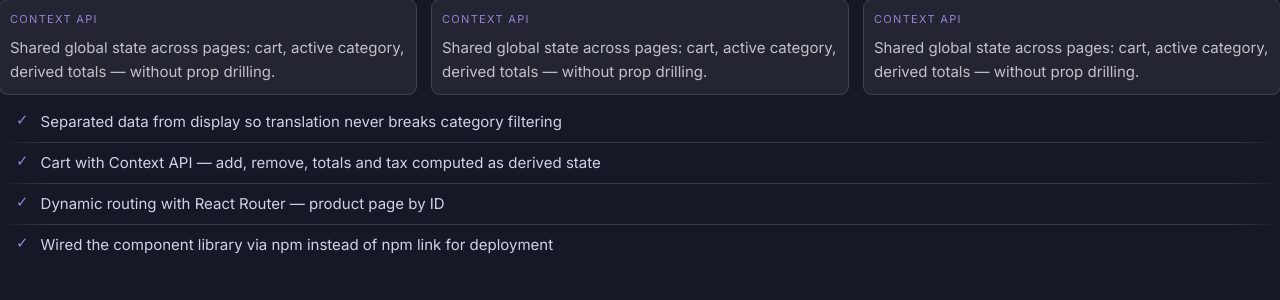
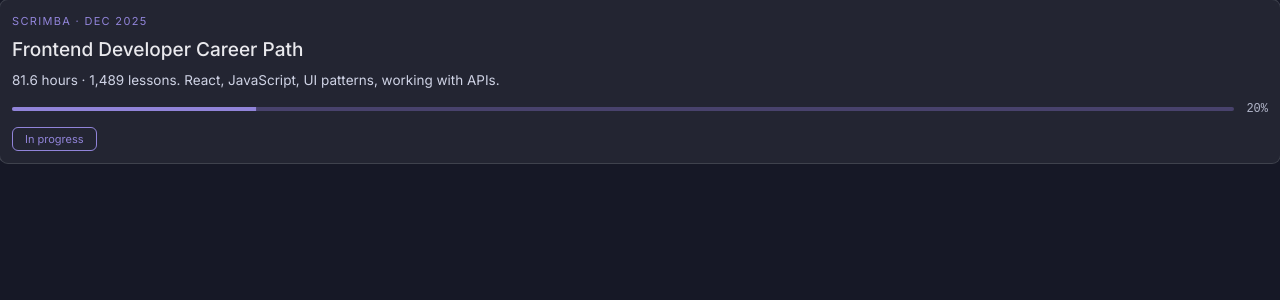
Before and after one commit to Kamat99302/portfolio-react, a React (Vite) app: page / in a window 1280 px wide. Shown: the top 300 px of the page. Built offline with nearby package versions, Linux system fonts and the light colour scheme.

Commit message:
feat: add CertificationCard component
- certification card with kicker, title, description and status chip

- optional progress bar rendered only when a progress value is provided

- extract StackTagVariant type from StackTag for reuse across cards

```diff
--- a/src/App.tsx
+++ b/src/App.tsx
@@ -1,19 +1,16 @@
-import { Stack } from "@mui/material"
-import LearningCard from "./components/LearningCard"
-import ChallengesList from "./components/ChallengesList"
+import CertificationCard from "./components/CertificationCard"
 
 function App() {
   return (
     <>
-    <Stack direction={'row'} spacing={2}>
-    <LearningCard kicker={"Context API"} text={"Shared global state across pages: cart, active category, derived totals — without prop drilling."}/>
-    <LearningCard kicker={"Context API"} text={"Shared global state across pages: cart, active category, derived totals — without prop drilling."}/>
-    <LearningCard kicker={"Context API"} text={"Shared global state across pages: cart, active category, derived totals — without prop drilling."}/>
-    </Stack>
-
-  <ChallengesList challenges={["Separated data from display so translation never breaks category filtering", "Cart with Context API — add, remove, totals and tax computed as derived state",
-  "Dynamic routing with React Router — product page by ID", "Wired the component library via npm instead of npm link for deployment"
-   ]} />
+    <CertificationCard
+      kicker="Scrimba · Dec 2025"
+      certificationTitle="Frontend Developer Career Path"
+      description="81.6 hours · 1,489 lessons. React, JavaScript, UI patterns, working with APIs."
+      status="In progress"
+      chipVariant="outline"
+      progressionBarValue={20}
+      />
   </>
   )
 }
--- /dev/null
+++ b/src/components/CertificationCard.tsx
@@ -0,0 +1,39 @@
+import { Card, Stack, Typography} from "@mui/material"
+import { colors, fontMono, windowShadow } from "../theme/theme"
+import StackTag from "./StackTag";
+import type { StackTagVariant } from "./StackTag";
+import {LinearProgress} from "@mui/material";
+
+type CertificationCardProps = {
+    kicker: string
+    certificationTitle: string
+    description: string
+    status: string
+    chipVariant: StackTagVariant
+    progressionBarValue?:number
+}
+
+
+export default function CertificationCard({kicker, certificationTitle, description, status, chipVariant, progressionBarValue}: CertificationCardProps){
+    return(
+        <Card sx={{boxShadow:windowShadow.simple, overflow:'hidden'}}>
+            <Stack spacing={1} sx={{p:1.5}}>
+                <Typography sx={{color:'primary.main'}} variant='caption'>{kicker}</Typography>
+                <Typography variant='h4'>{certificationTitle}</Typography>
+                <Typography variant="body2" sx={{color:colors.neutral[300]}}>{description}</Typography>
+                {progressionBarValue !== undefined &&
+                    <Stack direction={"row"} spacing={1.5} sx={{alignItems: 'center'}}>
+                        <LinearProgress sx={{flexGrow:1, height:4, borderRadius: 2}} value={progressionBarValue} variant="determinate" />
+                        <Typography sx={{fontFamily: fontMono, fontSize:12, color: colors.neutral[400]}}>{progressionBarValue}%</Typography>
+                    </Stack>
+                }
+                <Stack direction={"row"}  spacing={1}>
+                    <StackTag label={status} variant={chipVariant}/>
+                </Stack>
+
+            </Stack>
+
+
+        </Card>
+    )
+}
--- a/src/components/StackTag.tsx
+++ b/src/components/StackTag.tsx
@@ -2,9 +2,11 @@
 import { colors} from "../theme/theme"
 
 
-type StackTagProps = {
+export type StackTagVariant = 'accent' | 'neutral' | 'outline'
+
+export type StackTagProps = {
     label: string
-    variant: 'accent' | 'neutral' | 'outline'
+    variant: StackTagVariant
 }
 
 const styles = {
```
Also changed, not shown: src/components/ExperienceCard.tsx (+6 -5 lines).
